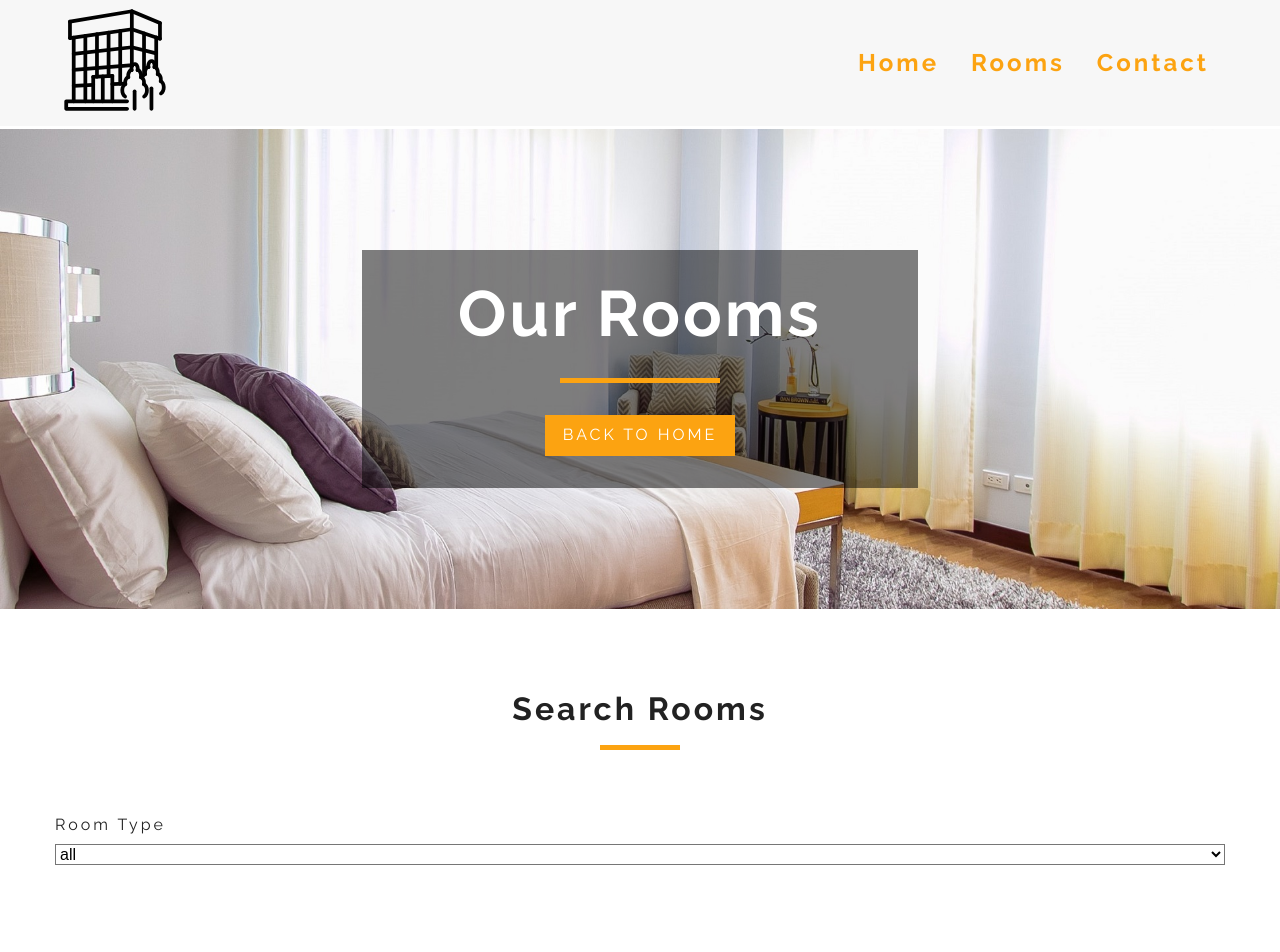
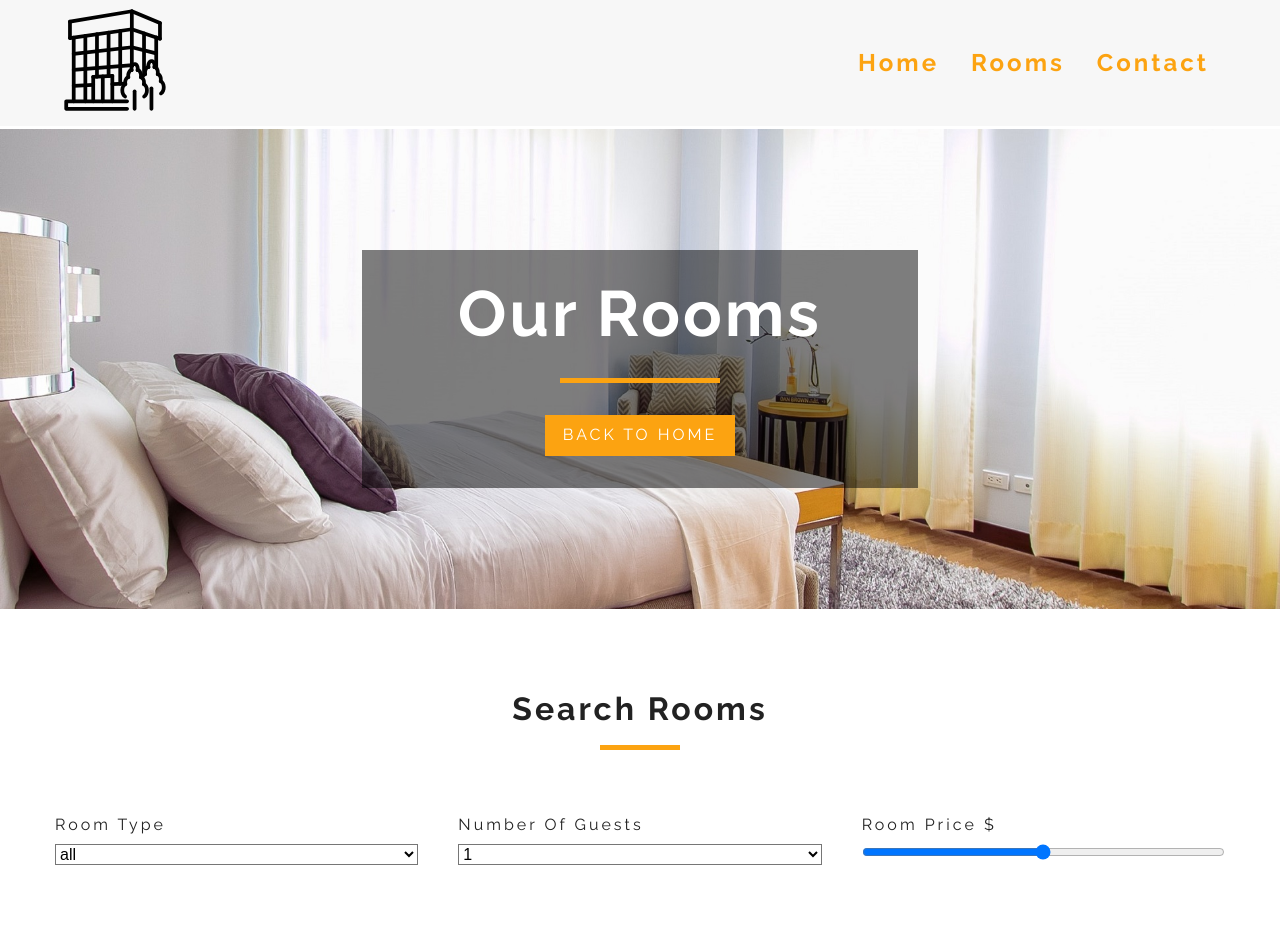
Before and after one commit to jovan6jovan/hotel, a React (Create React App) app: page /rooms in a window 1280 px wide. Shown: the top 952 px of the page. Built offline with nearby package versions, Linux system fonts and the light colour scheme.

Commit message:
Filter by capacity done. Now trying to make a filter by price

```diff
--- a/package.json
+++ b/package.json
@@ -8,7 +8,8 @@
     "react-icons": "^3.8.0",
     "react-router-dom": "^5.1.2",
     "react-scripts": "^3.4.1",
-    "styled-components": "^5.1.0"
+    "styled-components": "^5.1.0",
+    "use-state-with-callback": "^1.0.18"
   },
   "scripts": {
     "start": "react-scripts start",
--- a/src/components/RoomsFilter.js
+++ b/src/components/RoomsFilter.js
@@ -17,16 +17,31 @@ const RoomsFilter = ({ rooms }) => {
     handleChange,
   } = useContext(RoomContext);
 
-  const getUniqueValues = (itemss, value) => [...new Set(itemss.map(item => item[value]))];
+  const getUniqueValues = (items, value) => [
+    ...new Set(items.map((item) => item[value])),
+  ];
 
   let types = getUniqueValues(rooms, "type");
   types = ["all", ...types];
-
   types = types.map((type, idx) => {
     return (
-    <option value={type} key={idx}>{type}</option>
-    )
-  })
+      <option value={type} key={idx}>
+        {type}
+      </option>
+    );
+  });
+
+  let numberOfGuests = getUniqueValues(rooms, "capacity");
+  numberOfGuests = numberOfGuests.map((number, idx) => {
+    return (
+      <option value={number} key={idx}>
+        {number}
+      </option>
+    );
+  });
+
+  // Ovo daje undefined undefined, provali zasto!
+  console.log(price, maxPrice);
 
   return (
     <section className="filter-container">
@@ -44,6 +59,31 @@ const RoomsFilter = ({ rooms }) => {
             {types}
           </select>
         </div>
+        <div className="form-group">
+          <label htmlFor="capacity">Number of guests</label>
+          <select
+            name="capacity"
+            id="capacity"
+            value={capacity}
+            className="form-control"
+            onChange={handleChange}
+          >
+            {numberOfGuests}
+          </select>
+        </div>
+        <div className="form-group">
+          <label htmlFor="price">Room price ${price}</label>
+          <input
+            type="range"
+            name="price"
+            min={minPrice}
+            max={maxPrice}
+            id="price"
+            value={price}
+            onChange={handleChange}
+            className="form-control"
+          />
+        </div>
       </form>
     </section>
   );
--- a/src/containers/RoomContainer.js
+++ b/src/containers/RoomContainer.js
@@ -9,12 +9,12 @@ const RoomContainer = () => {
   return (
     <RoomConsumer>
       {(value) => {
-        const { loading, sortedRooms, rooms } = value;
+        const { loading, filteredRooms, rooms } = value;
 
         return loading ? <Loading /> : (
           <>
             <RoomsFilter rooms={rooms} />
-            <RoomsList rooms={sortedRooms} />
+            <RoomsList rooms={filteredRooms} />
           </>
         );
       }}
--- a/src/context.js
+++ b/src/context.js
@@ -5,12 +5,12 @@ const RoomContext = createContext();
 
 const RoomProvider = (props) => {
   const [rooms, setRooms] = useState([]);
-  const [sortedRooms, setSortedRooms] = useState([]);
+  const [filteredRooms, setFilteredRooms] = useState([]);
   const [featuredRooms, setFeaturedRooms] = useState([]);
   const [loading, setLoading] = useState(true);
   const [type, setType] = useState("all");
-  const [capacity, setCapacity] = useState(1);
-  const [price, setPrice] = useState(0);
+  let [capacity, setCapacity] = useState(1);
+  let [price, setPrice] = useState(0);
   const [minPrice, setMinPrice] = useState(0);
   const [maxPrice, setMaxPrice] = useState(0);
   const [minSize, setMinSize] = useState(0);
@@ -26,7 +26,7 @@ const RoomProvider = (props) => {
 
     setRooms(rooms);
     setFeaturedRooms(featuredRooms);
-    setSortedRooms(rooms);
+    setFilteredRooms(rooms);
     setLoading(false);
     setPrice(maxPrice);
     setMaxPrice(maxPrice);
@@ -50,29 +50,40 @@ const RoomProvider = (props) => {
     return tempItems;
   };
 
+  useEffect(() => {
+    filterRooms();
+  }, [type, capacity, price]);
+
   const handleChange = e => {
-    const value = e.type === "checkbox" ? e.target.checked : e.target.value;
+    const value = e.target.type === "checkbox" ? e.target.checked : e.target.value;
     const name = e.target.name;
 
-    // Sredi ovo! filterRooms f-ja ne uradi svoj posao istog trenutka kada se promeni tip sobe
     switch(name) {
       case "type":
-        return setType(value, filterRooms());
+        return setType(value);
       case "capacity":
-        return setCapacity(value, filterRooms());
+        return setCapacity(value);
       case "price":
-        return setPrice(value, filterRooms());
+        return setPrice(value);
     }
   }
 
   const filterRooms = () => {
     let tempRooms = [...rooms];
+    capacity = parseInt(capacity);
+    price = parseInt(price);
 
     if(type !== "all") {
       tempRooms = tempRooms.filter(room => room.type === type);
     }
 
-    setSortedRooms(tempRooms);
+    if(capacity !== 1) {
+      tempRooms = tempRooms.filter(room => room.capacity >= capacity);
+    }
+
+    tempRooms = tempRooms.filter(room => room.price <= price);
+
+    setFilteredRooms(tempRooms);
   }
 
   const getRoom = (slug) => {
@@ -83,7 +94,7 @@ const RoomProvider = (props) => {
   }
 
   return (
-    <RoomContext.Provider value={{ rooms, sortedRooms, featuredRooms, loading, getRoom, handleChange }}>
+    <RoomContext.Provider value={{ rooms, filteredRooms, featuredRooms, loading, getRoom, handleChange }}>
       {props.children}
     </RoomContext.Provider>
   );
```
Also changed, not shown: 1 other file (tests, documents, lock files or other folders).
